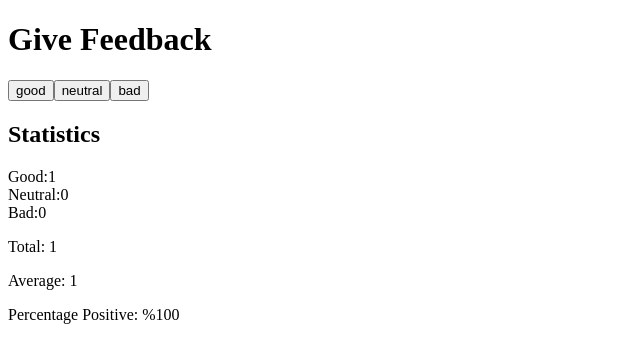
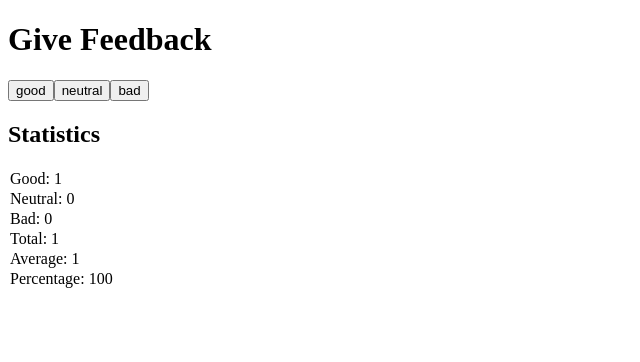
Before and after one commit to peteraphillips/react-study-project, a React (Vite) app in the folder project/: page / in a window 1280 px wide. Both pictures are taken after a click on the button "good". Shown: the top 362 px of the page, without its empty margins (0-640 px from the left). Built offline with nearby package versions, Linux system fonts and the light colour scheme.

Commit message:
finished up to exercise 1.11

```diff
--- a/project/src/App.jsx
+++ b/project/src/App.jsx
@@ -2,13 +2,16 @@ import { useState } from 'react'
 
 const Header = () => <h1>Give Feedback</h1>
 
-const Display = props => <div>{props.rating}{props.value}</div>
+const StatisticLine = (props) => <tr>{props.text}: {props.value}</tr>
 
-const Button = (props) => (
-  <button onClick={props.handleClick}>
-    {props.text}
-  </button>
-)
+const Button = (props) => {
+
+  return (
+    <button onClick={props.handleClick}>
+      {props.text}
+    </button>
+  )
+}
 
 const Statistics = (props) => {
 
@@ -19,9 +22,17 @@ const Statistics = (props) => {
   if (total > 0) {
     return (
       <div>
-        <p>Total: {total}</p>
-        <p>Average: {average}</p>
-        <p>Percentage Positive: %{percentage}</p>
+        <h2>Statistics </h2>
+        <table>
+          <tbody>
+            <StatisticLine text="Good" value={props.good} />
+            <StatisticLine text="Neutral" value={props.neutral} />
+            <StatisticLine text="Bad" value={props.bad} />
+            <StatisticLine text="Total" value={total} />
+            <StatisticLine text="Average" value={average} />
+            <StatisticLine text="Percentage" value={percentage} />
+          </tbody>
+        </table>
       </div>
     )
   } else {
@@ -52,10 +63,6 @@ const App = () => {
         <Button handleClick={() => setBad(bad + 1)} text="bad" />
       </div>
       <div>
-        <h2>Statistics </h2>
-        <Display rating="Good:" value={good} />
-        <Display rating="Neutral:" value={neutral} />
-        <Display rating="Bad:" value={bad} />
         <Statistics good={good} neutral={neutral} bad={bad}/>
       </div>
     </div>
```
